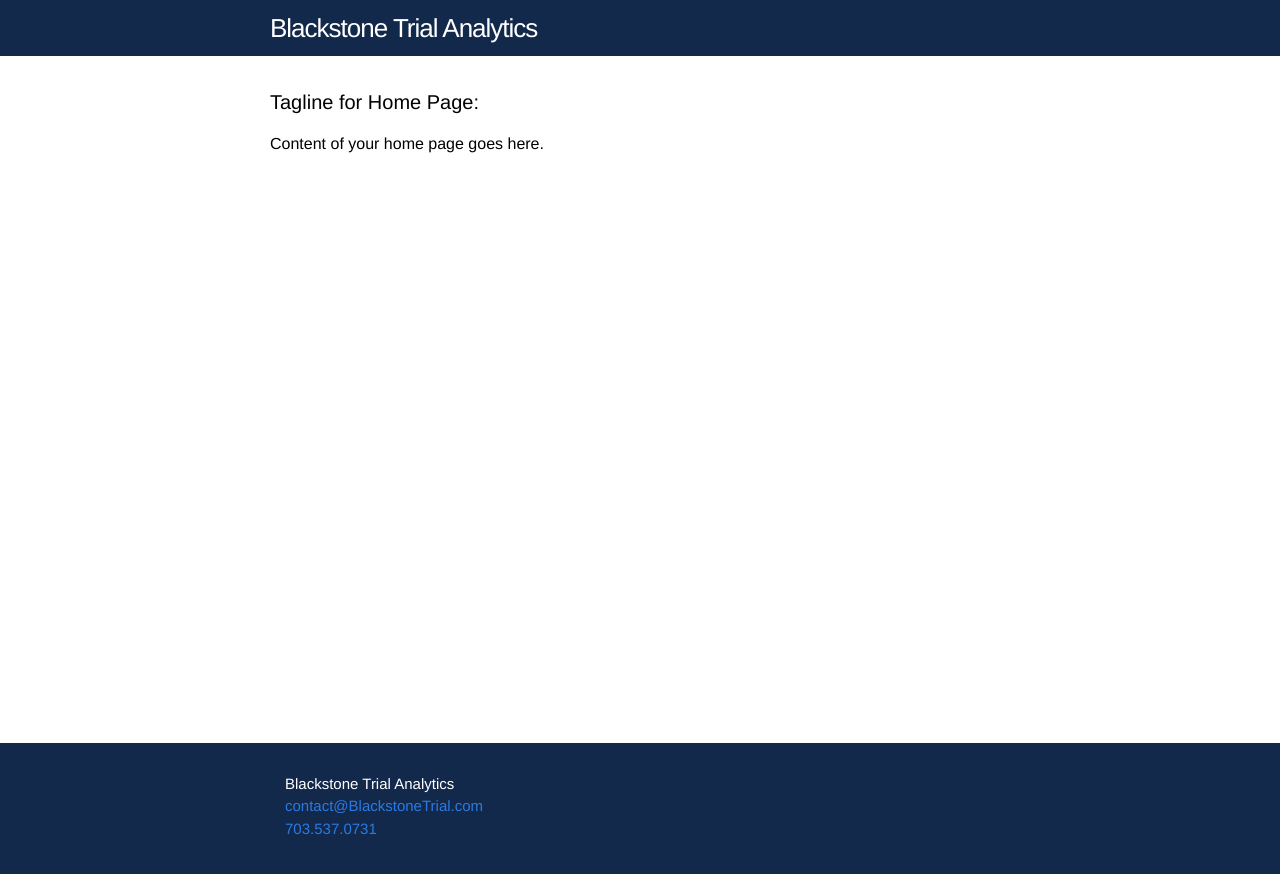
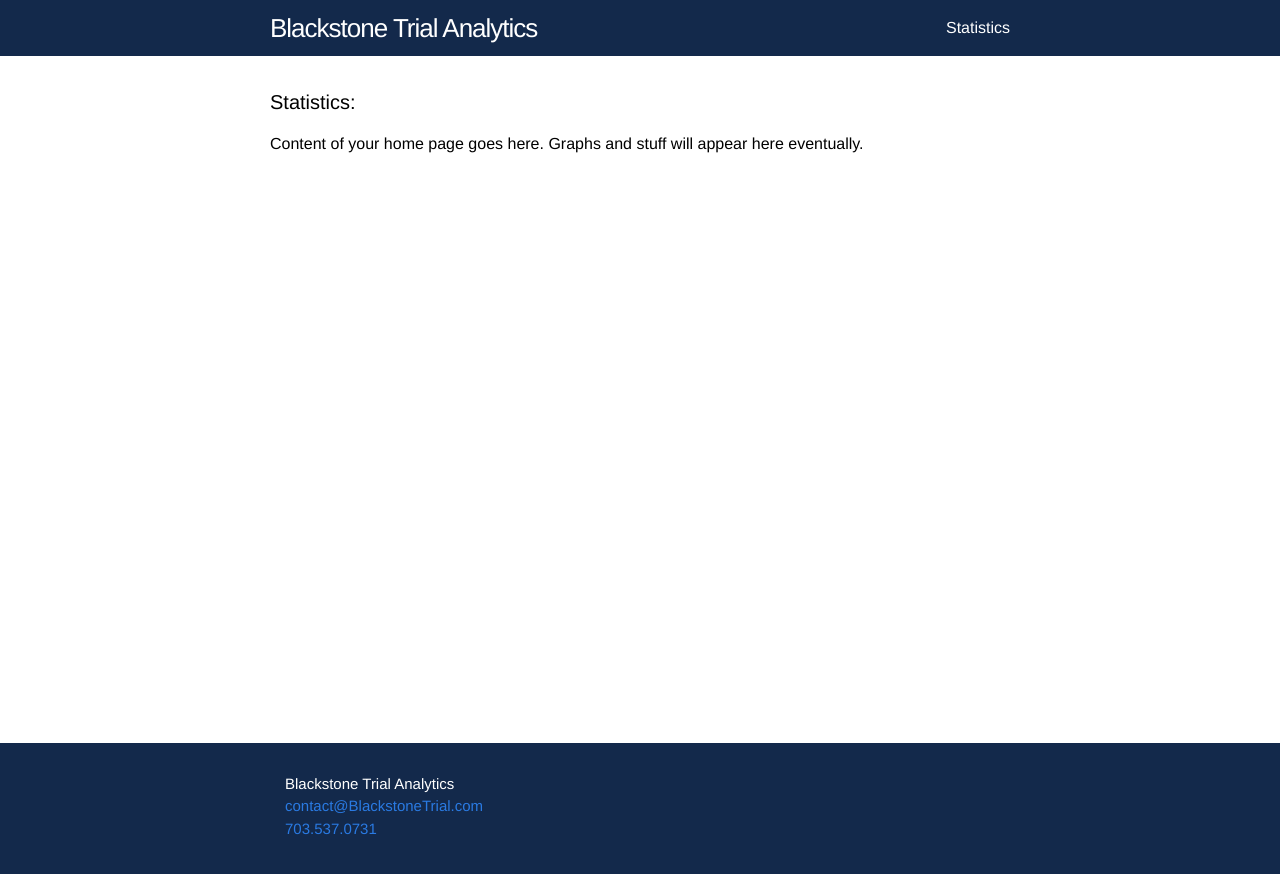
Before and after one commit to BlackstoneTrialAnalytics/BlackstoneTrialAnalytics.github.io, a Jekyll site: the page built from Statistics/index.html, in a window 1280 px wide. Shown: the top 874 px of the page. Built offline with Jekyll 4.4.1, drawn with Linux system fonts in a browser that asks for light colours.

Commit message:
Update index.html

```diff
--- a/Statistics/index.html
+++ b/Statistics/index.html
@@ -1,10 +1,13 @@
 ---
+permalink: /statistics/
 layout: default
+title: Statistics
 ---
 
 <div class="home">
-  <h1 class="page-heading">Tagline for Home Page:</h1>
+  <h1 class="page-heading">{{page.title}}:</h1>
   <article>
     Content of your home page goes here.
+    Graphs and stuff will appear here eventually.
   </article>
 </div>
```
